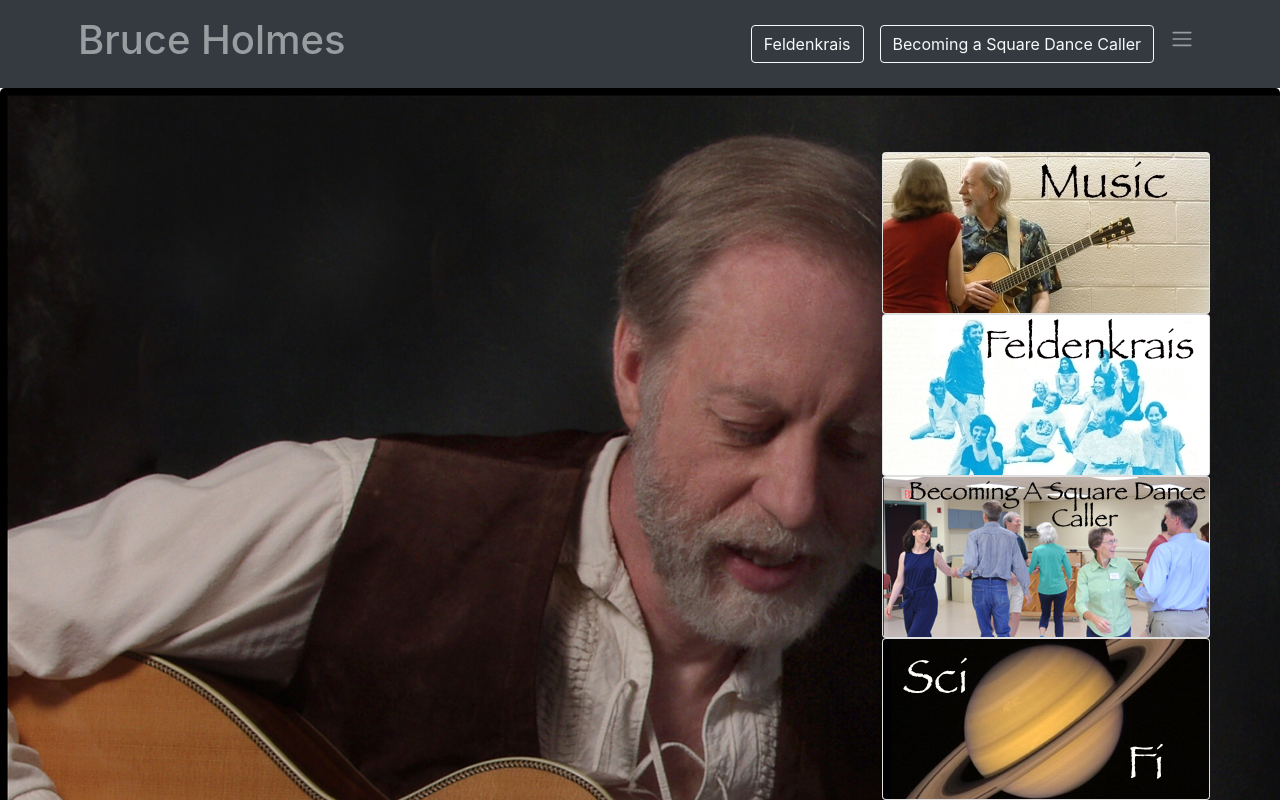
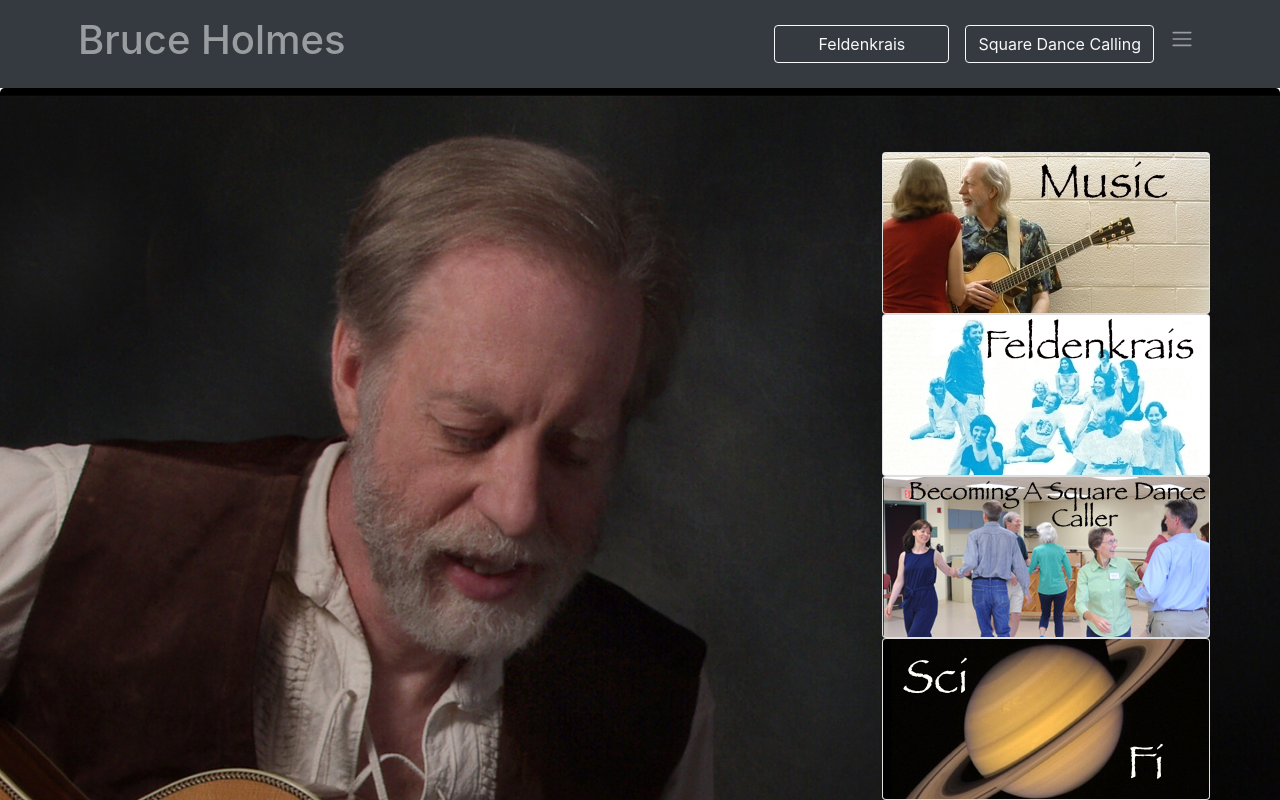
Before and after one commit to daveholmes88/BruceHolmesWebsite, a React (Create React App) app: page / in a window 1280 px wide. Shown: the top 800 px of the page. Built offline with nearby package versions, Linux system fonts and the light colour scheme.

Commit message:
navbar changes

```diff
--- a/src/App.css
+++ b/src/App.css
@@ -9,8 +9,10 @@
 }
 
 #jumbotron {
-	/* margin-bottom: 0; */
+	margin-bottom: 0;
 	background: url('./HSStool.jpg') no-repeat;
     background-size: cover;
-    height: 1400px
+    background-position: center;
+    background-repeat: no-repeat;
+    /* height: 1400px */
 }
--- a/src/components/Navbar.js
+++ b/src/components/Navbar.js
@@ -14,8 +14,8 @@ export default function NavBar() {
                 <Nav className="mr-sm-2">
                     <Nav.Item>
                         <ButtonGroup size='lg'>
-                            <Nav.Link href="/feldenkrais"><Button variant='outline-light'>Feldenkrais</Button></Nav.Link>
-                            <Nav.Link href="/becoming"><Button variant='outline-light'>Becoming a Square Dance Caller</Button></Nav.Link>
+                            <Nav.Link href="/feldenkrais"><Button style={{ width: 175 }} variant='outline-light'>Feldenkrais</Button></Nav.Link>
+                            <Nav.Link href="/becoming"><Button variant='outline-light'>Square Dance Calling</Button></Nav.Link>
                         </ButtonGroup>
                     </Nav.Item>
                     <NavDropdown alignRight id='nav-dropdown' title={<span><i className="navbar-toggler-icon"></i></span>}>
```
